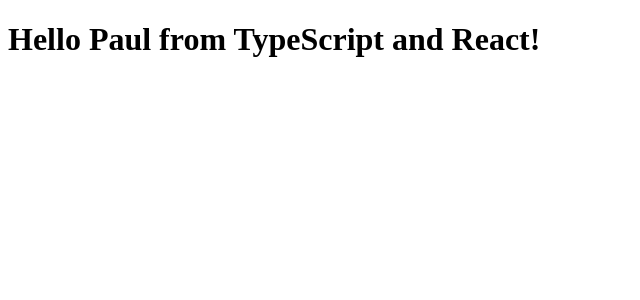
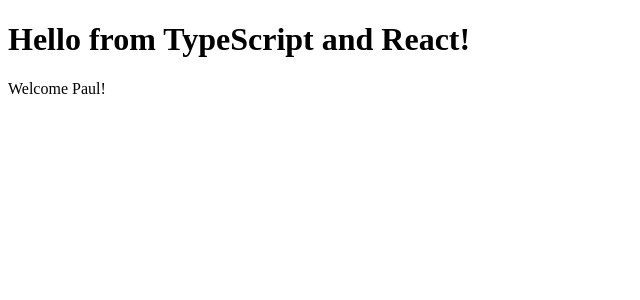
Before and after one commit to wellers/ts-react-flux-prototype, a React app: page / in a window 1280 px wide. Shown: the top 300 px of the page, without its empty margins (0-640 px from the left). Built offline with nearby package versions, Linux system fonts and the light colour scheme.

Commit message:
Removed JSX.

```diff
--- /dev/null
+++ b/src/components/Hello.ts
@@ -0,0 +1,7 @@
+import * as React from "react";
+
+const e = React.createElement;
+
+export interface HelloProps { compiler: string; framework: string; }
+
+export const Hello = (props: HelloProps) => e('h1', null, `Hello from ${props.compiler} and ${props.framework}!`);
--- a/src/components/Hello.tsx
+++ /dev/null
@@ -1,13 +0,0 @@
-import * as React from "react";
-
-export interface HelloProps { username: string; compiler: string; framework: string; }
-
-//export const Hello = (props: HelloProps) => <h1>Hello from {props.compiler} and {props.framework}!</h1>;
-
-// 'HelloProps' describes the shape of props.
-// State is never set so we use the '{}' type.
-export class Hello extends React.Component<HelloProps, {}> {
-    render() {
-        return <h1>Hello {this.props.username} from {this.props.compiler} and {this.props.framework}!</h1>;
-    }
-}
--- /dev/null
+++ b/src/components/Welcome.ts
@@ -0,0 +1,11 @@
+import * as React from "react";
+
+const e = React.createElement;
+
+export interface WelcomeProps { username: string; }
+
+export class Welcome extends React.Component<WelcomeProps, {}> {
+    render() {
+        return e('p', null, `Welcome ${this.props.username}!`);
+    }
+}
--- /dev/null
+++ b/src/index.ts
@@ -0,0 +1,15 @@
+import * as React from "react";
+import * as ReactDOM from "react-dom";
+
+import { Hello } from "./components/Hello";
+import { Welcome } from "./components/Welcome";
+
+const e = React.createElement;
+
+ReactDOM.render(
+    e('div', null,
+        Hello({ compiler: "TypeScript", framework: "React" }),
+        e(Welcome, { username: "Paul" }, null)
+    ),
+    document.getElementById("example")
+);
--- a/src/index.tsx
+++ /dev/null
@@ -1,9 +0,0 @@
-import * as React from "react";
-import * as ReactDOM from "react-dom";
-
-import { Hello } from "./components/Hello";
-
-ReactDOM.render(
-    <Hello username="Paul" compiler="TypeScript" framework="React" />,
-    document.getElementById("example")
-);
--- a/webpack.config.js
+++ b/webpack.config.js
@@ -1,5 +1,5 @@
 module.exports = {
-    entry: "./src/index.tsx",
+    entry: "./src/index.ts",
     output: {
         filename: "bundle.js",
         path: __dirname + "/dist"
```
Also changed, not shown: package.json (+8 -3 lines), 3 other files (tests, documents, lock files or other folders).
